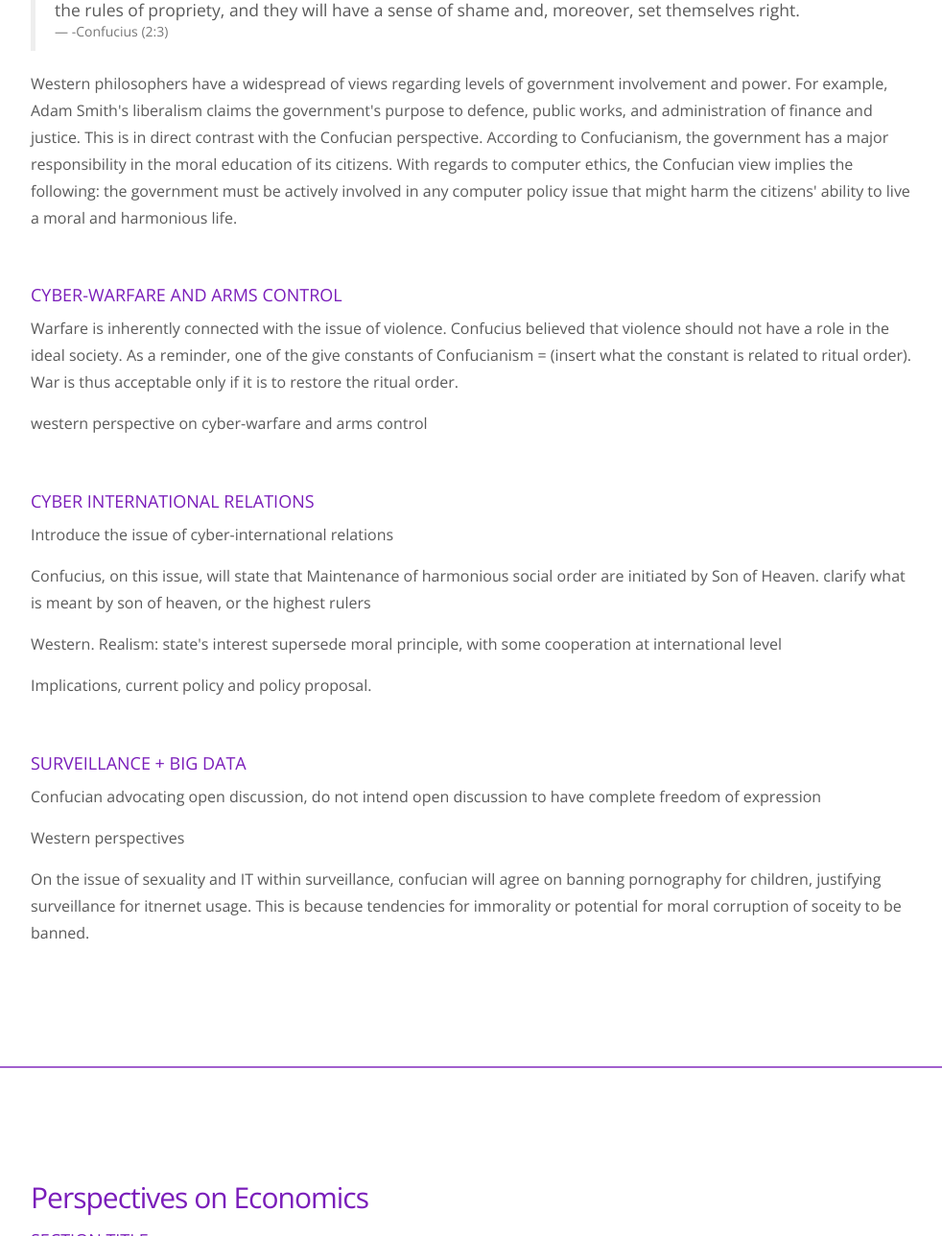
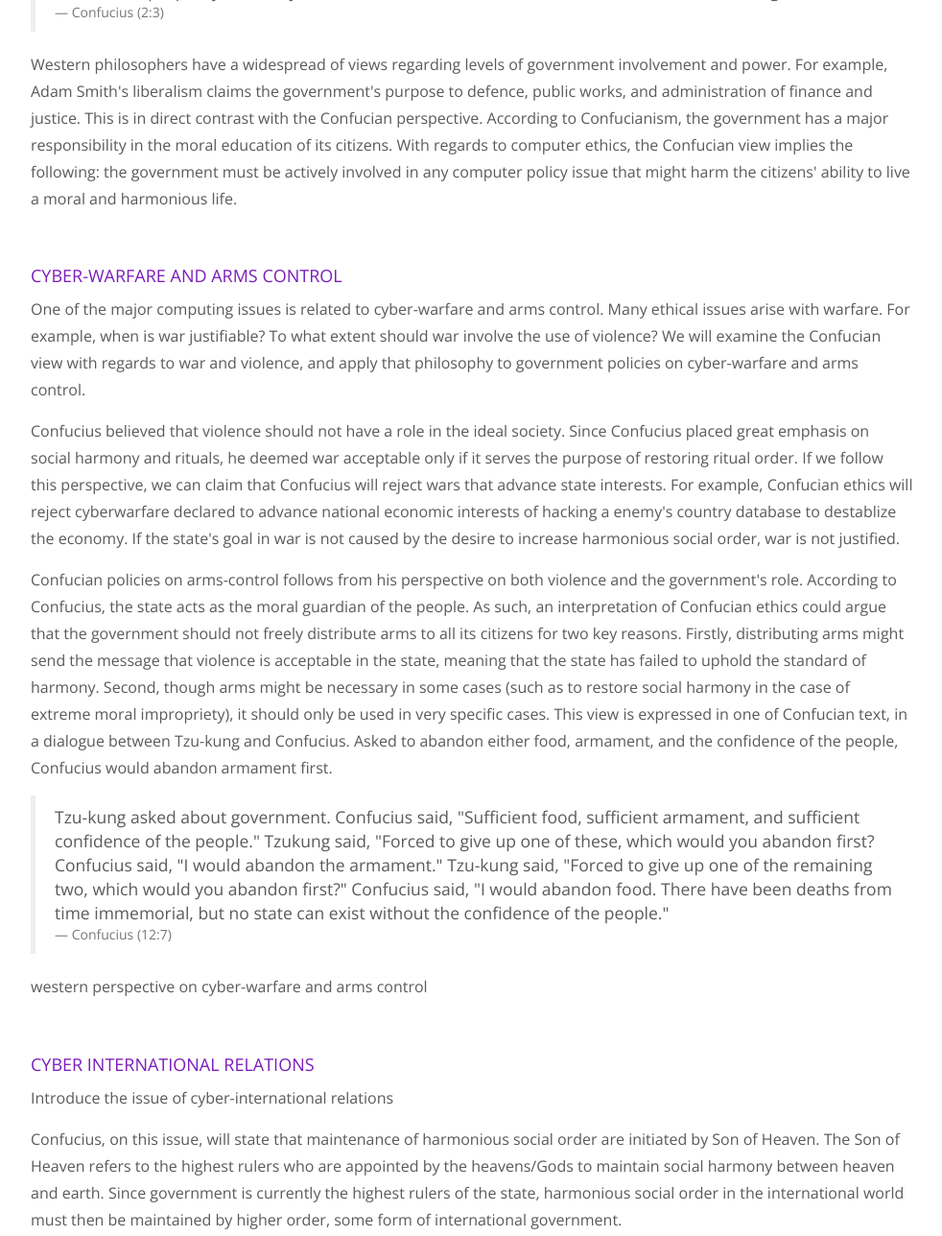
Before and after one commit to paulaksp/confucianism, a plain HTML site: page index-new.html in a window 1280 px wide. Shown: the part 8241-9529 px from the top of the page at 96% size, without its empty margins (148-1130 px from the left). Drawn offline with nearby package versions, Linux system fonts and the light colour scheme.

Commit message:
Remainder of govt section

```diff
--- a/index-new.html
+++ b/index-new.html
@@ -268,12 +268,13 @@
             <h2 class = "featurette-heading purple-h2">Perspectives on the Government</h2>
             <br>
 
+            <blockquote>
+             How and to what extent, if any should ethics for states be different from ethics for individuals? What is the Confucian ethics for government and state?
+            </blockquote>
+
              <h3 class="purple">ROLE OF GOVERNMENT</h3>
              <p class="lead"> Confucianism placed emphasis on <i>jen</i> -- the idea of love, benevolence and humanism. He applies this constant as a guiding principle for states as well as individuals. As Confucius argued in <i>Analects</i>, government should rule and decide for the state as guided by <i>jen</i>. Because of this guiding principle, civility within the Confucian context refers to the eventual achievement of social consensus. The government could lead the state towards that achievement with its firm belief in the upholding of strict moral standards within the state.</p>
 
-             <blockquote>
-             How and to what extent, if any should ethics for states be different from ethics for individuals? What is the Confucian ethics for government and state?
-            </blockquote>
 
             <p class="lead">According to Confucius, the government should benefit not only the representatives and the leader but also all the people and citizens of the state. This bottom-up approach of the government leads to the Confucius ideal of proper governnance. To Confucius, <a href="http://gjis.journals.yorku.ca/index.php/gjis/article/viewFile/35207/31926" target="_blank">proper governance</a> is derived from duty and social harmony within the individual, family and local community.</p>
 
@@ -281,14 +282,23 @@
 
             <blockquote>
              Lead the people with governmental measures and regulate them with laws and punishment, and they will avoid wrongdoing but will have no sense of honor and shame. Lead them with virtue and regulate them by the rules of propriety, and they will have a sense of shame and, moreover, set themselves right.
-             <footer>-Confucius (2:3)</footer>
+             <footer>Confucius (2:3)</footer>
             </blockquote>
 
              <p class="lead">Western philosophers have a widespread of views regarding levels of government involvement and power. For example, Adam Smith's liberalism claims the government's purpose to defence, public works, and administration of finance and justice. This is in direct contrast with the Confucian perspective. According to Confucianism, the government has a major responsibility in the moral education of its citizens. With regards to computer ethics, the Confucian view implies the following: the government must be actively involved in any computer policy issue that might harm the citizens' ability to live a moral and harmonious life.</p>
              <br>
 
              <h3 class="purple">CYBER-WARFARE AND ARMS CONTROL</h3>
-             <p class="lead">Warfare is inherently connected with the issue of violence. Confucius believed that violence should not have a role in the ideal society. As a reminder, one of the give constants of Confucianism = (insert what the constant is related to ritual order). War is thus acceptable only if it is to restore the ritual order. </p>
+             <p class="lead">One of the major computing issues is related to cyber-warfare and arms control. Many ethical issues arise with warfare. For example, when is war justifiable? To what extent should war involve the use of violence? We will examine the Confucian view with regards to war and violence, and apply that philosophy to government policies on cyber-warfare and arms control.</p>
+
+             <p class="lead"> Confucius believed that violence should not have a role in the ideal society. Since Confucius placed great emphasis on social harmony and rituals, he deemed war acceptable only if it serves the purpose of restoring ritual order. If we follow this perspective, we can claim that Confucius will reject wars that advance state interests. For example, Confucian ethics will reject cyberwarfare declared to advance national economic interests of hacking a enemy's country database to destablize the economy. If the state's goal in war is not caused by the desire to increase harmonious social order, war is not justified.</p>
+
+             <p class="lead">Confucian policies on arms-control follows from his perspective on both violence and the government's role. According to Confucius, the state acts as the moral guardian of the people. As such, an interpretation of Confucian ethics could argue that the government should not freely distribute arms to all its citizens for two key reasons. Firstly, distributing arms might send the message that violence is acceptable in the state, meaning that the state has failed to uphold the standard of harmony. Second, though arms might be necessary in some cases (such as to restore social harmony in the case of extreme moral impropriety), it should only be used in very specific cases. This view is expressed in one of Confucian text, in a dialogue between Tzu-kung and Confucius. Asked to abandon either food, armament, and the confidence of the people, Confucius would abandon armament first.</p>
+
+             <blockquote>
+             Tzu-kung asked about government. Confucius said, "Sufficient food, sufficient armament, and sufficient confidence of the people." Tzukung said, "Forced to give up one of these, which would you abandon first? Confucius said, "I would abandon the armament." Tzu-kung said, "Forced to give up one of the remaining two, which would you abandon first?" Confucius said, "I would abandon food. There have been deaths from time immemorial, but no state can exist without the confidence of the people."
+             <footer>Confucius (12:7)</footer>
+            </blockquote>
 
              <p class="lead">western perspective on cyber-warfare and arms control</p>
              <br>
@@ -296,19 +306,20 @@
              <h3 class="purple">CYBER INTERNATIONAL RELATIONS</h3>
              <p class="lead">Introduce the issue of cyber-international relations</p>
 
-             <p class="lead">Confucius, on this issue, will state that Maintenance of harmonious social order are initiated by Son of Heaven. clarify what is meant by son of heaven, or the highest rulers</p>
+             <p class="lead">Confucius, on this issue, will state that maintenance of harmonious social order are initiated by Son of Heaven. The Son of Heaven refers to the highest rulers who are appointed by the heavens/Gods to maintain social harmony between heaven and earth. Since government is currently the highest rulers of the state, harmonious social order in the international world must then be maintained by higher order, some form of international government.</p>
 
-             <p class="lead">Western. Realism: state's interest supersede moral principle, with some cooperation at international level</p>
+             <p class="lead">Currently, one can argue that the United Nations (an international body) could be considered the highest governing body, the 'Sons of Heaven' whose duties are to maintain social harmony on Earth. A Confucian perspective on cyber international relations might advocate for policies where international bodies, such as the United Nations, have more power and control over cyber-international issues including but not limited to cyberwarfare, internation intellectual property, legal computing laws. Furthermore, these international leaders governing the cyber international relations must rule according to Confucian principles of order, relational propriety, and peace.</p>
 
-             <p class="lead">Implications, current policy and policy proposal.</p>
+             <p class="lead">Western. Realism: state's interest supersede moral principle, with some cooperation at international level. Or maybe utilitairins,? most state?Implications, current policy and policy proposal.</p>
+
              <br>
 
              <h3 class="purple">SURVEILLANCE + BIG DATA</h3>
-             <p class="lead">Confucian advocating open discussion, do not intend open discussion to have complete freedom of expression</p>
+             <p class="lead">As mentioned previously, the Confucian state emphasizes civility and social consensus. As such, a Confucian government must advocate for open discussion of public questions. However, an open discussion must not result in complete freedom of expression in all matters. Rather, what is more important than complete freedom of expression is the upholding of state's moral standards. If necessary, government should ban any forms of moral impropreity and any methods of expression that result in moral corruption of its citizens.</p>
 
-             <p class="lead">Western perspectives</p>
+             <p class="lead">With regards to the issue of surveillance and big data, Confucianists advocated an open discussion of public questions. However, because of the Confucian view of moral fabric underlying society, Confucianists do not intend this open discussion to have complete freedom of expression. On the other hand, any tendencies of immorality or potential for moral corruption of society could be banned, so the moral fabric remains. For example, confucianist will agree on the banning of pornography for children, justifying surveillance of internet usage. </p>
 
-             <p class="lead">On the issue of sexuality and IT within surveillance, confucian will agree on banning pornography for children, justifying surveillance for itnernet usage. This is because tendencies for immorality or potential for moral corruption of soceity to be banned.</p>
+             <p class="lead">Big data allows government to mine the data for the good of the society. As previously discussed, Confucianism believed in the importance of stable political order and proper moral basis. The government must create a state that allows “moral cultivation at all levels of the society”. With regards to big data, the government can then use the data as a tool and means to cultivate such a moral standard. Data mining, for example, could possibly be allowed if it serves the purpose of proper flourishing of social relations. Citizens must learn to understand on how they should behave and act within the cyberspace. The government, must then, enforce such standards to allow the citizens to enforce the moral standards of the state..</p>
 
           </div>
         </div>
```
